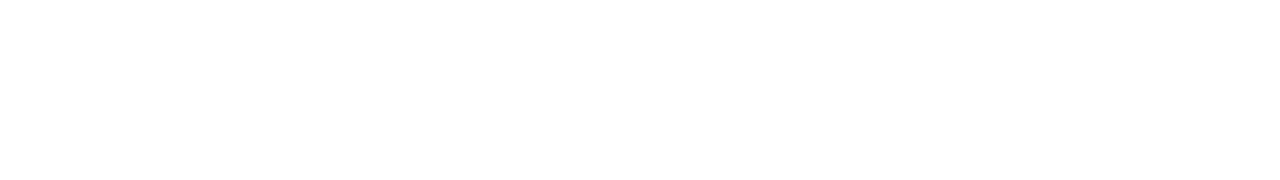
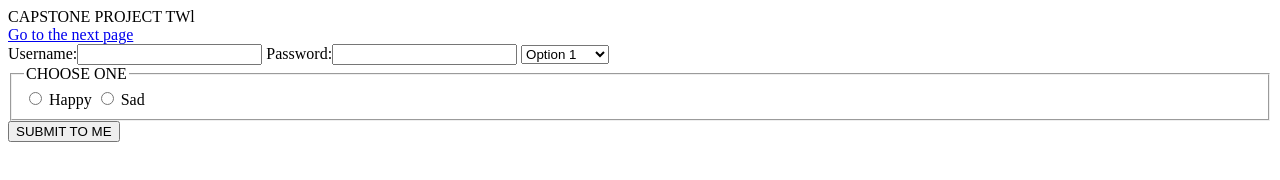
Before and after one commit to JosephM002/capstone-level-2, a plain HTML site: page index.html in a window 1280 px wide. Drawn offline with Linux system fonts and the light colour scheme.

Commit message:
changed stuff

```diff
--- a/index.html
+++ b/index.html
@@ -5,9 +5,41 @@
     <script src="script.js" defer></script>
   </head>
   <body>
-    <header></header>
-    <nav></nav>
-    <main></main>
+    <header>CAPSTONE PROJECT TWl</header>
+    <nav><a href="page2.html"> Go to the next page </a></nav>
+    <main>
+      <form id="login-form">
+        <label>Username:<input id="username" name="username" /> </label>
+        <label>Password:<input id="password" name="password" /> </label>
+
+        <form>
+          <select id="choice" name="choice">
+            <optgroup label="choice1">
+              <option value="1">Option 1</option>
+              <option value="2">Option 2</option>
+            </optgroup>
+          </select>
+        </form>
+        <fieldset>
+          <legend>CHOOSE ONE</legend>
+          <input
+            type="radio"
+            name="test2"
+            for="plan-advanced1"
+            value="advanced"
+          />
+          <label id="plan-advanced1"> Happy </label>
+          <input
+            type="radio"
+            name="test2"
+            id="plan-advanced2"
+            value="advanced"
+          />
+          <label for="plan-advanced2"> Sad </label>
+        </fieldset>
+        <button id="submit">SUBMIT TO ME</button>
+      </form>
+    </main>
     <footer></footer>
   </body>
 </html>
```
